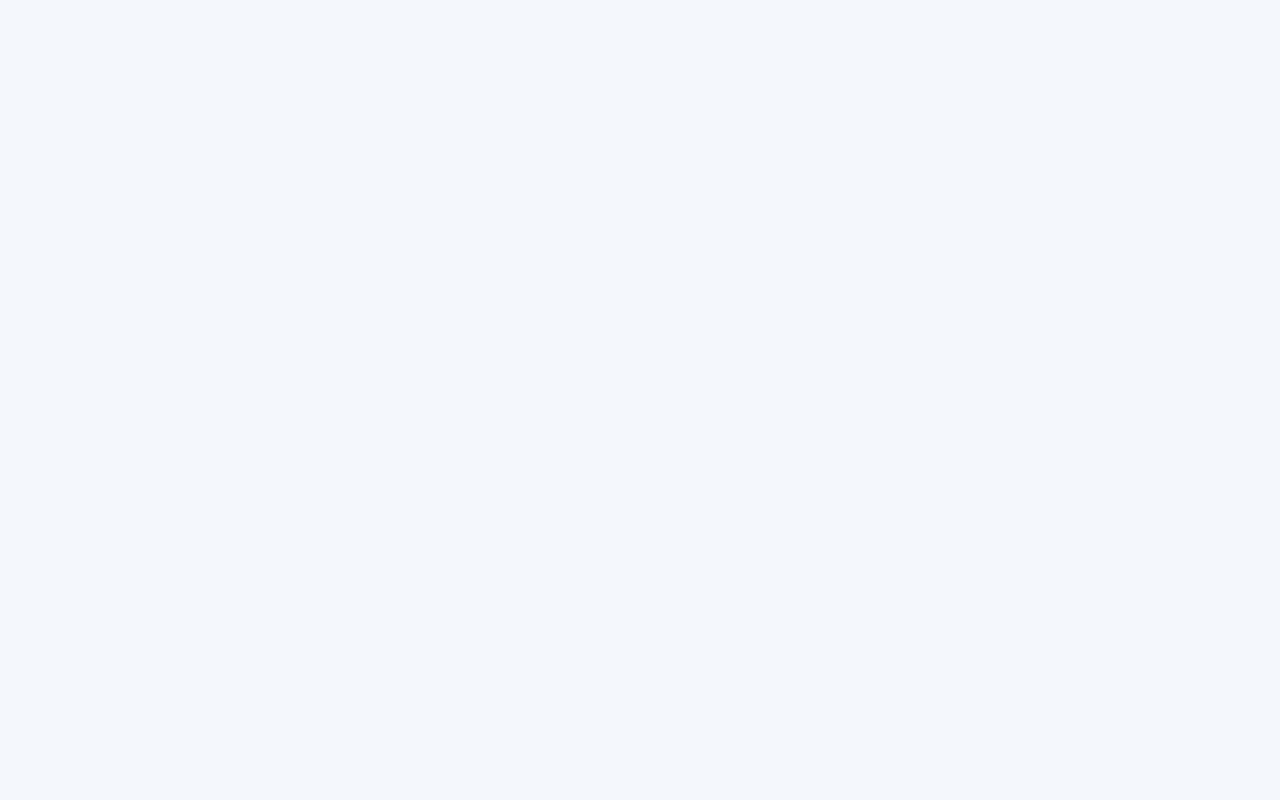
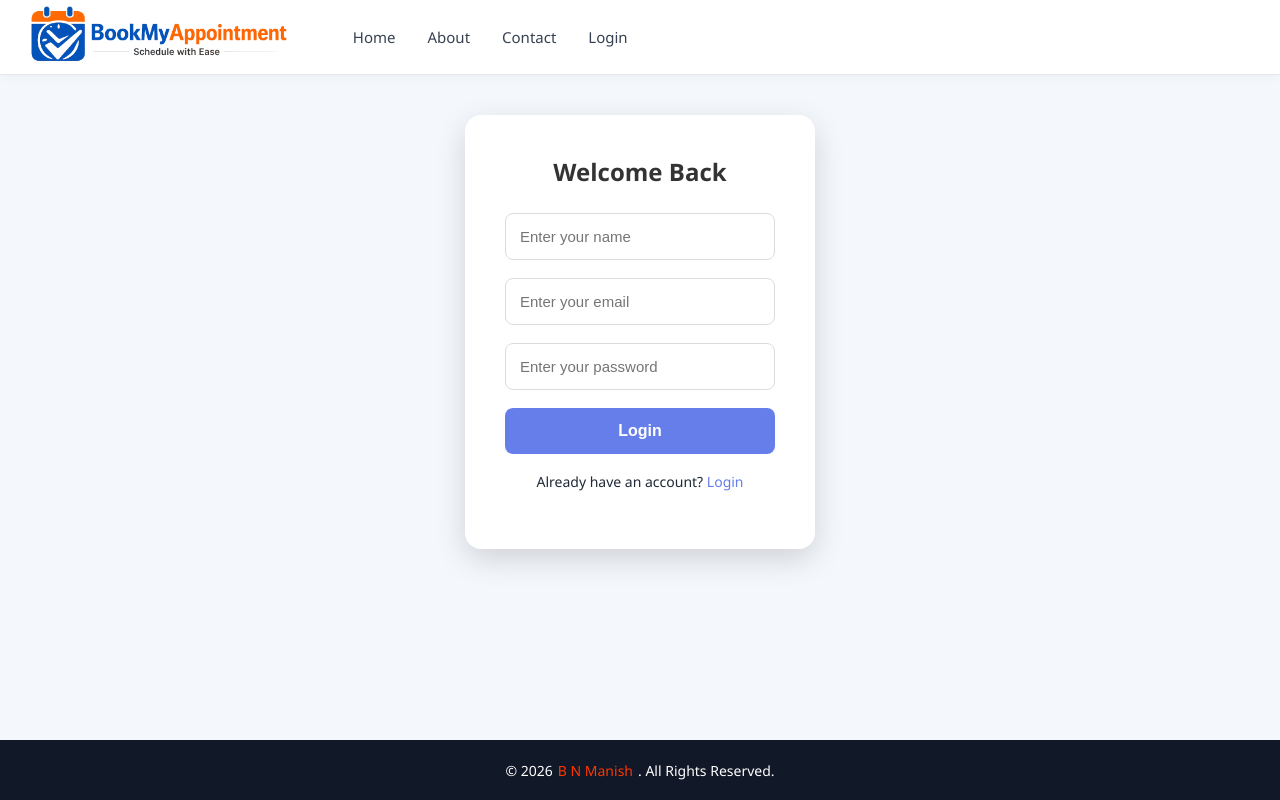
Before and after one commit to bnmanish/Appointment-Booking-System, a React (Vite) app in the folder frontend/: page /signup in a window 1280 px wide. Before the commit this address had no page. Built offline with nearby package versions, Linux system fonts and the light colour scheme; no server answers.

Commit message:
added signup page

```diff
--- a/frontend/src/App.tsx
+++ b/frontend/src/App.tsx
@@ -1,6 +1,7 @@
 import { Routes, Route } from "react-router-dom";
 
 import Login from "./front/Login";
+import SignUp from "./front/SignUp";
 import Dashboard from "./pages/Dashboard";
 import Users from "./pages/Users";
 import Meetings from "./pages/Meetings";
@@ -22,6 +23,7 @@ function App() {
         <Route path="/about" element={<About />} />
         <Route path="/contact" element={<Contact />} />
         <Route path="/login" element={<Login />} />
+        <Route path="/signup" element={<SignUp />} />
       </Route>
       {/* public routes ends */}
 
--- a/frontend/src/front/Login.tsx
+++ b/frontend/src/front/Login.tsx
@@ -1,6 +1,7 @@
 import { useState } from "react";
-import { useNavigate } from "react-router-dom";
+import { Link,useNavigate } from "react-router-dom";
 import { useEffect } from "react";
+
 
 
 function Login() {
@@ -111,6 +112,9 @@ function Login() {
       <div className="extra-links">
         <a href="#">Forgot Password?</a>
       </div>
+      <div className="extra-links">
+          New here? <Link to="/signup">Create an Account</Link>
+      </div>
     </div>
   );
 }
--- /dev/null
+++ b/frontend/src/front/SignUp.tsx
@@ -0,0 +1,140 @@
+import { useState } from "react";
+import { Link, useNavigate } from "react-router-dom";
+import { useEffect } from "react";
+
+
+
+function SignUp() {
+    // redirect on dashboard if already logged In - starts
+    const navigate = useNavigate();
+    useEffect(() => {
+        const token = localStorage.getItem("token");
+
+        if (token) {
+            navigate("/admin/dashboard", { replace: true });
+        }
+    }, [navigate]);
+    // redirect on dashboard if already logged In - ends
+
+    const [name, setName] = useState("");
+    const [errorName, setNameError] = useState("");
+    const [email, setEmail] = useState("");
+    const [errorEmail, setEmailError] = useState("");
+    const [password, setPassword] = useState("");
+    const [errorPassword, setPasswordError] = useState("");
+
+    const handleClick = async () => {
+        let valid = true;
+
+        if (name.trim() === "") {
+            setNameError("name is required!");
+            valid = false;
+        } else {
+            setNameError("");
+        }
+
+        const emailRegex = /^[^\s@]+@[^\s@]+\.[^\s@]+$/;
+        if (email.trim() === "") {
+            setEmailError("Email is required!");
+            valid = false;
+        } else if (!emailRegex.test(email)) {
+            setEmailError("Please enter a valid email!");
+            valid = false;
+        } else {
+            setEmailError("");
+        }
+
+        if (password.trim() === "") {
+            setPasswordError("Please enter password!");
+            valid = false;
+        } else {
+            setPasswordError("");
+        }
+
+        if (!valid) return;
+
+        try {
+            const apiUrl = import.meta.env.VITE_API_URL;
+            const response = await fetch(apiUrl + '/login', {
+                method: "POST",
+                headers: {
+                    "Content-Type": "application/json",
+                    "Accept": "application/json",
+                },
+                body: JSON.stringify({
+                    email,
+                    password,
+                }),
+            }
+            );
+
+            const data = await response.json();
+
+            if (data.status) {
+                console.log(data.message);
+                localStorage.setItem("token", data.token);
+                navigate("/admin/dashboard");
+            } else {
+                console.log(data.message);
+                // Example: show backend error
+                // setPasswordError(data.message || "Invalid credentials");
+            }
+        } catch (error) {
+            console.error("API Error:", error);
+            setPasswordError("Something went wrong. Please try again.");
+        }
+
+    };
+
+    return (
+        <div className="login-form">
+            <h2>Welcome Back</h2>
+
+            <div>
+                <input
+                    className="input"
+                    type="text"
+                    placeholder="Enter your name"
+                    value={name}
+                    onChange={(e) => setName(e.target.value)}
+                    onFocus={() => setNameError("")}
+                />
+                {errorName && <p className="errorcls">{errorName}</p>}
+            </div>
+
+            <div>
+                <input
+                    className="email"
+                    type="email"
+                    placeholder="Enter your email"
+                    value={email}
+                    onChange={(e) => setEmail(e.target.value)}
+                    onFocus={() => setEmailError("")}
+                />
+                {errorEmail && <p className="errorcls">{errorEmail}</p>}
+            </div>
+
+            <div>
+                <input
+                    className="password"
+                    type="password"
+                    placeholder="Enter your password"
+                    value={password}
+                    onChange={(e) => setPassword(e.target.value)}
+                    onFocus={() => setPasswordError("")}
+                />
+                {errorPassword && <p className="errorcls">{errorPassword}</p>}
+            </div>
+
+            <div>
+                <button onClick={handleClick} className="login-btn">Login</button>
+            </div>
+
+            <div className="extra-links">
+                Already have an account? <Link to="/login">Login</Link>
+            </div>
+        </div>
+    );
+}
+
+export default SignUp;
--- a/frontend/src/index.css
+++ b/frontend/src/index.css
@@ -17,8 +17,7 @@
   margin-bottom: 18px;
 }
 
-.email,
-.password {
+.email,.password,.input {
   width: 100%;
   padding: 14px;
   border: 1px solid #dcdcdc;
@@ -28,8 +27,7 @@
   transition: 0.3s;
 }
 
-.email:focus,
-.password:focus {
+.email:focus,.password:focus,input.focus {
   border-color: #667eea;
   box-shadow: 0 0 8px rgba(102, 126, 234, 0.3);
 }
```
